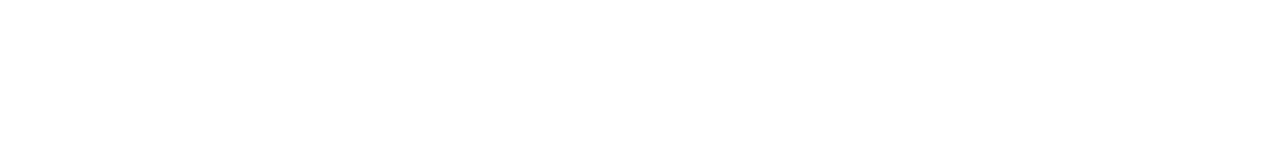
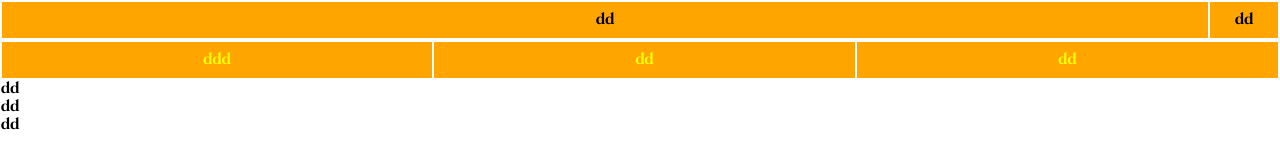
Before and after one commit to gustavoguerrero/web, a plain HTML site: page trabajo_final/index.html in a window 1280 px wide. Drawn offline with Linux system fonts and the light colour scheme; files that its build step writes are made by us from their sources.

Commit message:
2020_10_30 agrego fuentes

```diff
--- /dev/null
+++ b/trabajo_final/estilos.css
@@ -0,0 +1,50 @@
+*{
+	margin: 0;
+	font-family: Mermaid1001;
+}
+
+@font-face{
+	font-family: Mermaid1001;
+	src:url(fuentes/Mermaid1001.ttf);
+}
+
+.img{
+	max-width: 100%;
+}
+.contenedores{
+	display: flex;
+	flex-wrap: wrap;
+	color:black;
+	align-items: center;
+	border: 1px solid white
+}
+.titular{
+	padding: 10px;
+	align-items: center;
+	justify-content: center;
+	flex-grow: 40;
+	background: orange;
+	text-align: center;
+	border: 1px solid white
+}
+.icono{
+	padding: 10px;
+	align-items: center;
+	justify-content: center;
+	flex-grow: 1;
+	background: orange;
+	text-align: center;
+	border: 1px solid white
+}
+
+.columnas{
+	flex-grow: 10;
+	color: yellow;
+	text-align: center;
+	padding: 10px;
+	align-items: center;
+	justify-content: center;
+	background-color: orange;
+	border: 1px solid white
+
+}
--- a/trabajo_final/index.html
+++ b/trabajo_final/index.html
@@ -8,23 +8,23 @@
 </head>
 <body>
 	<div class="contenedores">
-		<div class="titular"></div>
-		<div class="icono"></div>
+		<div class="titular">dd</div>
+		<div class="icono">dd</div>
 	</div>
 
 	<div class="contenedores">
-		<div class="columnas"></div>
-		<div class="columnas"></div>
-		<div class="columnas"></div>
+		<div class="columnas">ddd</div>
+		<div class="columnas">dd</div>
+		<div class="columnas">dd</div>
 	</div>
 	<div class="contenedores">
-		<div class="fila-1"></div>
+		<div class="fila-1">dd</div>
 	</div>
 	<div class="contenedores">
-		<div class="fila-2"></div>
+		<div class="fila-2">dd</div>
 	</div>
 	<div class="contenedores">
-		<div class="fila-3"></div>
+		<div class="fila-3">dd</div>
 	</div>
 	<script" scr="javascript.js"></script>
 </body>
```
Also changed, not shown: trabajo_final/fuentes/Mermaid Swash Caps.ttf (added), trabajo_final/fuentes/Mermaid1001.ttf (added), 1 other file.
